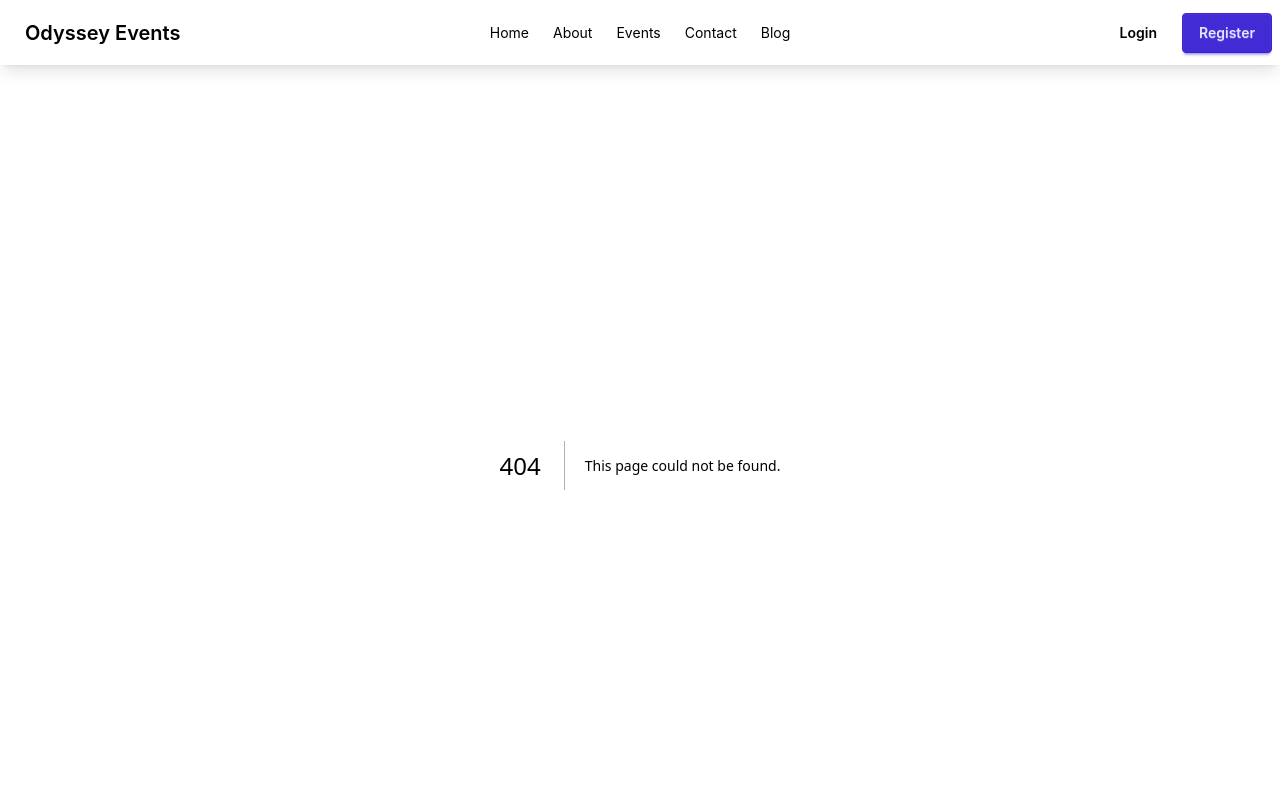
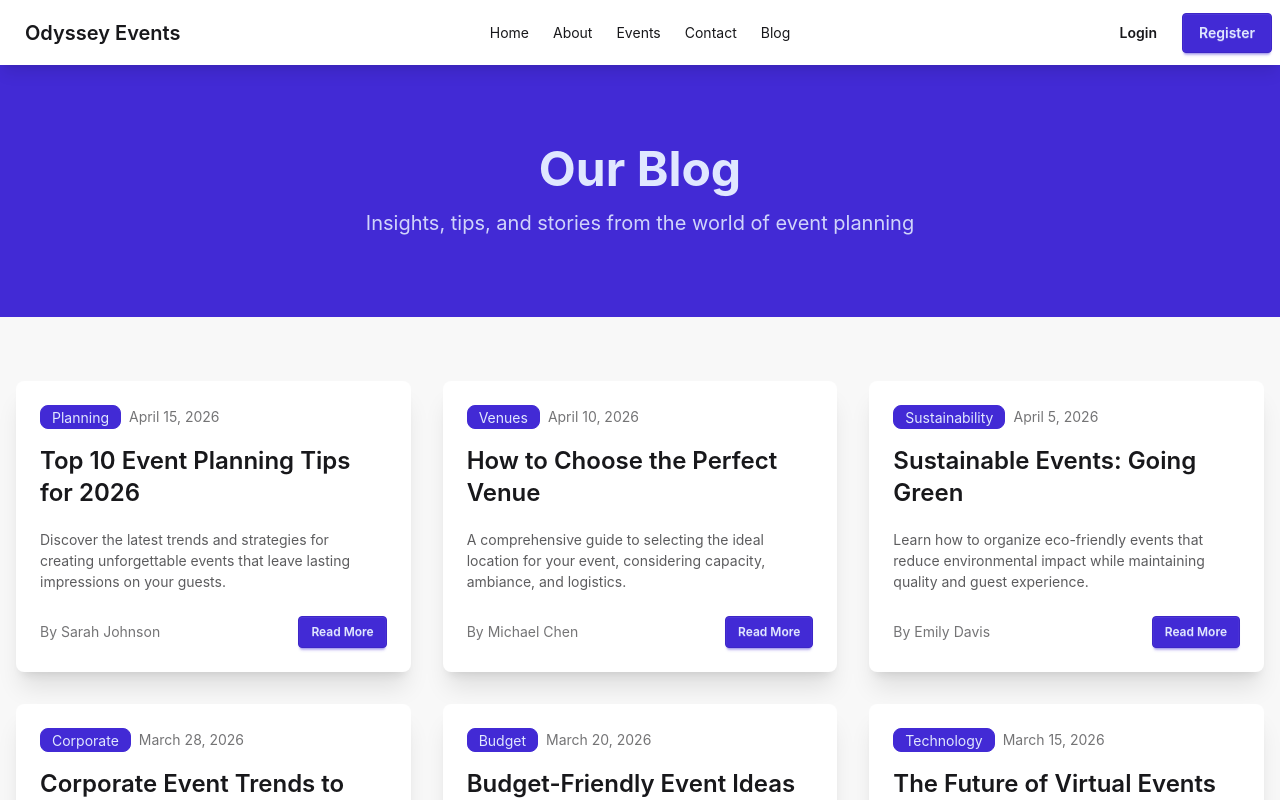
Before and after one commit to sohananazneen/odyssey-events, a Next.js app: page /blog in a window 1280 px wide. Before the commit this address had no page. Shown: the top 800 px of the page. Built offline with nearby package versions, Linux system fonts and the light colour scheme.

Commit message:
blog page added

```diff
--- /dev/null
+++ b/src/app/blog/page.js
@@ -0,0 +1,97 @@
+export default function Blog() {
+  const blogPosts = [
+    {
+      id: 1,
+      title: "Top 10 Event Planning Tips for 2026",
+      excerpt:
+        "Discover the latest trends and strategies for creating unforgettable events that leave lasting impressions on your guests.",
+      date: "April 15, 2026",
+      author: "Sarah Johnson",
+      category: "Planning",
+    },
+    {
+      id: 2,
+      title: "How to Choose the Perfect Venue",
+      excerpt:
+        "A comprehensive guide to selecting the ideal location for your event, considering capacity, ambiance, and logistics.",
+      date: "April 10, 2026",
+      author: "Michael Chen",
+      category: "Venues",
+    },
+    {
+      id: 3,
+      title: "Sustainable Events: Going Green",
+      excerpt:
+        "Learn how to organize eco-friendly events that reduce environmental impact while maintaining quality and guest experience.",
+      date: "April 5, 2026",
+      author: "Emily Davis",
+      category: "Sustainability",
+    },
+    {
+      id: 4,
+      title: "Corporate Event Trends to Watch",
+      excerpt:
+        "Stay ahead of the curve with these emerging trends in corporate event planning and execution.",
+      date: "March 28, 2026",
+      author: "David Wilson",
+      category: "Corporate",
+    },
+    {
+      id: 5,
+      title: "Budget-Friendly Event Ideas",
+      excerpt:
+        "Creative ways to host amazing events without breaking the bank. Tips and tricks for cost-effective planning.",
+      date: "March 20, 2026",
+      author: "Lisa Anderson",
+      category: "Budget",
+    },
+    {
+      id: 6,
+      title: "The Future of Virtual Events",
+      excerpt:
+        "Exploring how hybrid and virtual events are reshaping the industry and what it means for event planners.",
+      date: "March 15, 2026",
+      author: "James Brown",
+      category: "Technology",
+    },
+  ];
+
+  return (
+    <div className="min-h-screen bg-base-200">
+      {/* Hero Section */}
+      <div className="bg-primary text-primary-content py-20">
+        <div className="max-w-7xl mx-auto px-4 text-center">
+          <h1 className="text-5xl font-bold mb-4">Our Blog</h1>
+          <p className="text-xl opacity-90">
+            Insights, tips, and stories from the world of event planning
+          </p>
+        </div>
+      </div>
+
+      {/* Blog Posts Grid */}
+      <div className="max-w-7xl mx-auto px-4 py-16">
+        <div className="grid md:grid-cols-2 lg:grid-cols-3 gap-8">
+          {blogPosts.map((post) => (
+            <div
+              key={post.id}
+              className="card bg-base-100 shadow-xl hover:shadow-2xl transition-shadow"
+            >
+              <div className="card-body">
+                <div className="flex items-center gap-2 mb-2">
+                  <span className="badge badge-primary">{post.category}</span>
+                  <span className="text-sm opacity-60">{post.date}</span>
+                </div>
+                <h2 className="card-title text-2xl mb-3">{post.title}</h2>
+                <p className="opacity-70 mb-4">{post.excerpt}</p>
+                <div className="flex items-center justify-between mt-auto">
+                  <span className="text-sm opacity-60">By {post.author}</span>
+                  <button className="btn btn-sm btn-primary">Read More</button>
+                </div>
+              </div>
+            </div>
+          ))}
+        </div>
+      </div>
+    </div>
+  );
+}
```
